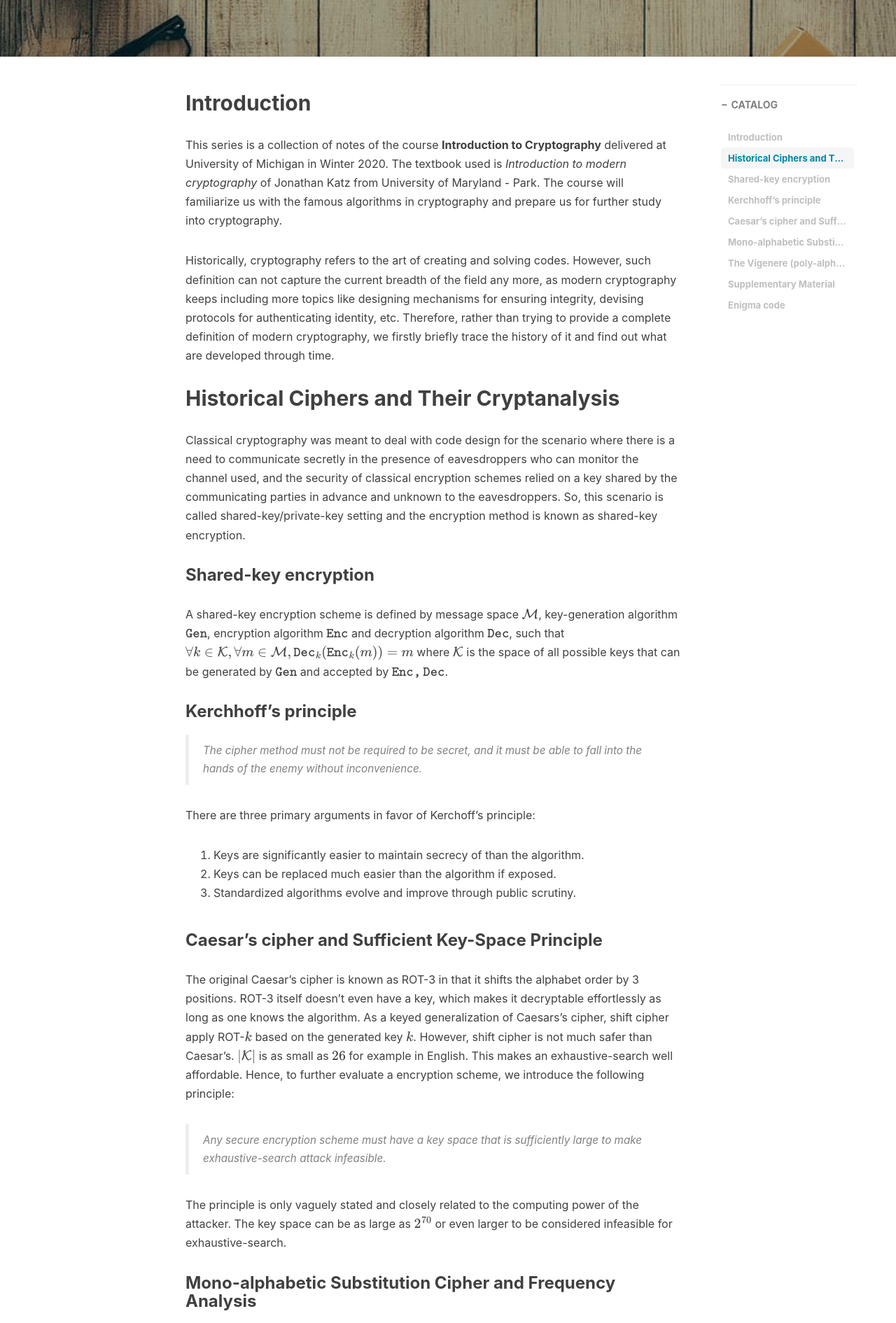
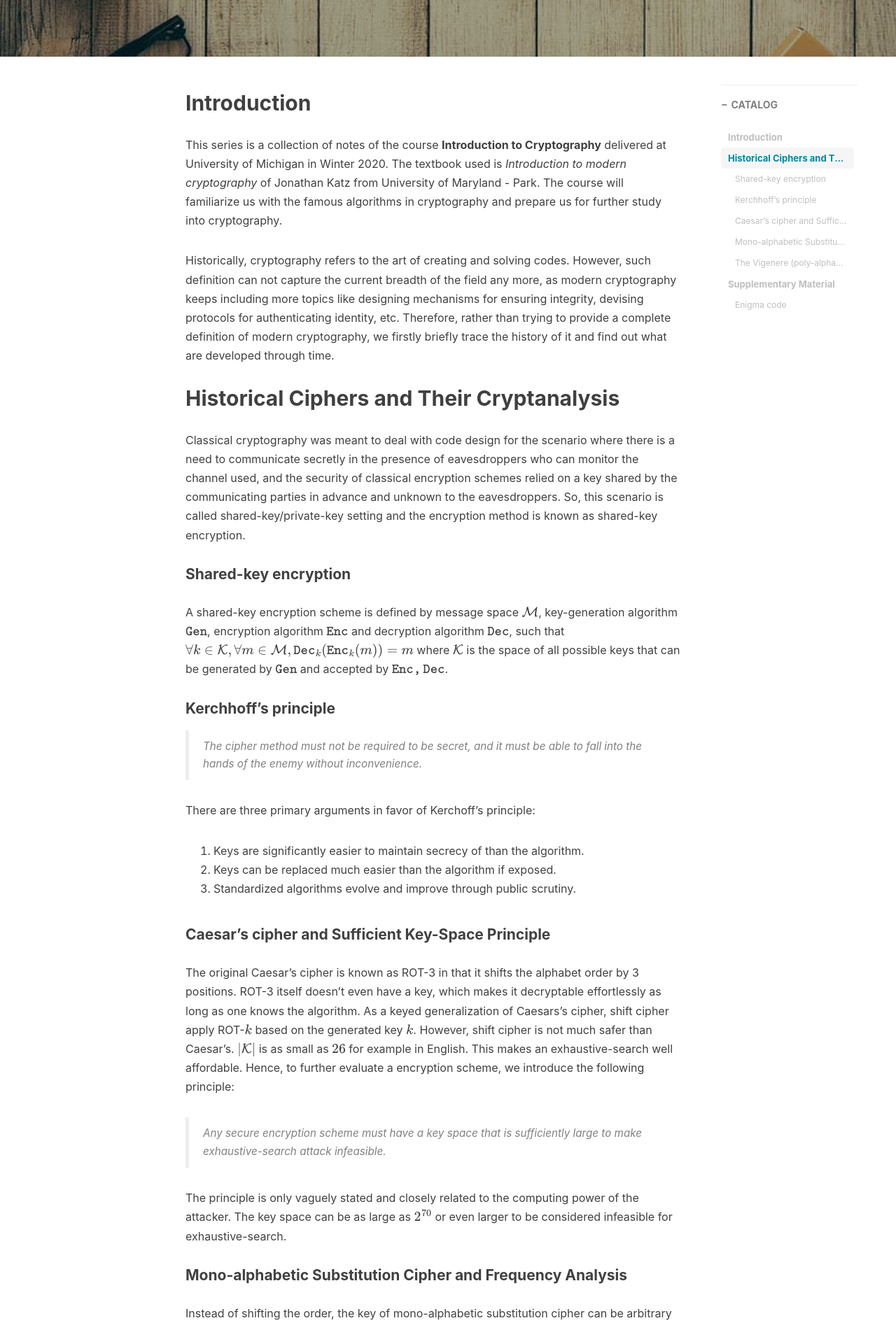
Before and after one commit to ZhangTianrong/ZhangTianrong.github.io, a Jekyll site: the page built from _posts/2020-01-12-Classical-Cryptography.md, in a window 1280 px wide. Shown: the part 442-2333 px from the top of the page at 70% size. Built offline with Jekyll 4.4.1, drawn with Linux system fonts in a browser that asks for light colours; nearby versions of some CDN libraries; some web fonts are replaced; formulas are drawn with MathJax 3; comment, search, counter and statistics services are not loaded.

Commit message:
Change indent

```diff
--- a/_posts/2020-01-12-Classical-Cryptography.md
+++ b/_posts/2020-01-12-Classical-Cryptography.md
@@ -21,11 +21,11 @@ Historically, cryptography refers to the art of creating and solving codes. Howe
 
 Classical cryptography was meant to deal with code design for the scenario where there is a need to communicate secretly in the presence of eavesdroppers who can monitor the channel used, and the security of classical encryption schemes relied on a key shared by the communicating parties in advance and unknown to the eavesdroppers. So, this scenario is called shared-key/private-key setting and the encryption method is known as shared-key encryption.
 
-### Shared-key encryption
+#### Shared-key encryption
 
 A shared-key encryption scheme is defined by message space $\mathcal{M}$, key-generation algorithm $\tt{Gen}$, encryption algorithm $\tt{Enc}$ and decryption algorithm $\tt{Dec}$, such that $\forall k\in\mathcal{K}, \forall m\in\mathcal{M}, {\tt Dec}_k({\tt Enc}_k(m)) = m$ where $\mathcal{K}$ is the space of all possible keys that can be generated by $\tt Gen$ and accepted by $\tt{Enc,Dec}$.
 
-### Kerchhoff's principle
+#### Kerchhoff's principle
 
 > The cipher method must not be required to be secret, and it must be able to fall into the hands of the enemy without inconvenience.
 
@@ -35,7 +35,7 @@ There are three primary arguments in favor of Kerchoff's principle:
 2. Keys can be replaced much easier than the algorithm if exposed.
 3. Standardized algorithms evolve and improve through public scrutiny.
 
-### Caesar's cipher and Sufficient Key-Space Principle
+#### Caesar's cipher and Sufficient Key-Space Principle
 
 The original Caesar's cipher is known as ROT-3 in that it shifts the alphabet order by 3 positions. ROT-3 itself doesn't even have a key, which makes it decryptable effortlessly as long as one knows the algorithm. As a keyed generalization of Caesars's cipher, shift cipher apply ROT-$k$ based on the generated key $k$. However, shift cipher is not much safer than Caesar's. $\|\mathcal{K}\|$ is as small as $26$ for example in English. This makes an exhaustive-search well affordable. Hence, to further evaluate a encryption scheme, we introduce the following principle:
 
@@ -43,7 +43,7 @@ The original Caesar's cipher is known as ROT-3 in that it shifts the alphabet or
 
 The principle is only vaguely stated and closely related to the computing power of the attacker. The key space can be as large as $2^{70}$ or even larger to be considered infeasible for exhaustive-search.
 
-### Mono-alphabetic Substitution Cipher and Frequency Analysis
+#### Mono-alphabetic Substitution Cipher and Frequency Analysis
 
 Instead of shifting the order, the key of mono-alphabetic substitution cipher can be arbitrary permutations of the alphabet, which introduces $26~\approx2^{88}$ possible keys in English. However, this is still easily attackable in that characters occurrences follow informative statistical patterns in any language. Even in a short corpus, the statistical pattern gives a rather good approximation to the frequencies of characters. In this way, after sorting the statistical probability $p$ and the frequencies in ciphered text $q$, the mapping relationship can be easily approximated.
 
@@ -53,7 +53,7 @@ I_j = \sum_{i=0}^{25}p_i\cdot q_{i+j\text{ mod 26}}
 $$
 for $j\in[26]$. When $j =$ the real key $k$, $I_k\approx\sum_{i=0}^{25}p_i^2 = C$ which is a known value. For $j$ being other values, $I_j$ should deviate from $C$ more. Then, by selecting the $j$ that generates closest $I_j$ to $C$, we approximate $k$ without the knowledge of the language beyond $p_i$s. This is extremely helpful in Kasiski test that follows as well.
 
-### The Vigenere (poly-alphabetic shift) cipher and Kasiski test
+#### The Vigenere (poly-alphabetic shift) cipher and Kasiski test
 
 To overcome the weakness of mono-alphabetic substitution cipher due to its fixed character-wise mapping, in Vigenere cipher a key is a string $\in\mathcal{M}$; it can be repeated or truncated to the length of the plain text message and then the character in each position is shifted according to the character in the extended/shortened key to obtain the ciphered text. This encryption scheme was considered unbreakable until centuries after its creation in the $16^\mathrm{th}$ when a systematic attack was devised.
 
@@ -65,7 +65,7 @@ Recall how we solve the [repeating and non-overlapping substring problem](https:
 
 ## Supplementary Material
 
-### Enigma code
+#### Enigma code
 
 The famous Enigma code used by German in WWⅡ can be thought of as an extended and modified version of Vigenere cipher. [Here](https://www.youtube.com/watch?v=mcX7iO_XCFA) is a video about the inner wiring of Enigma machines
 
```
